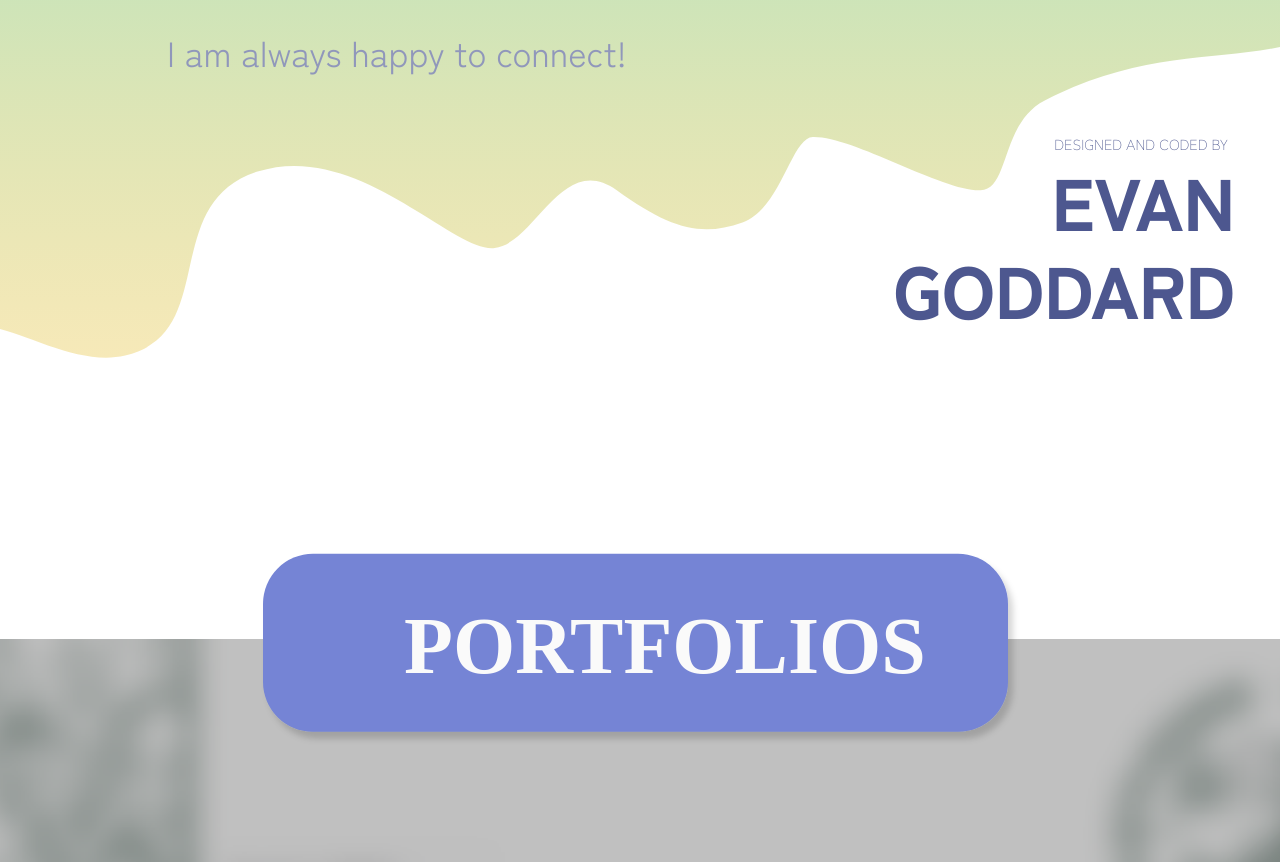
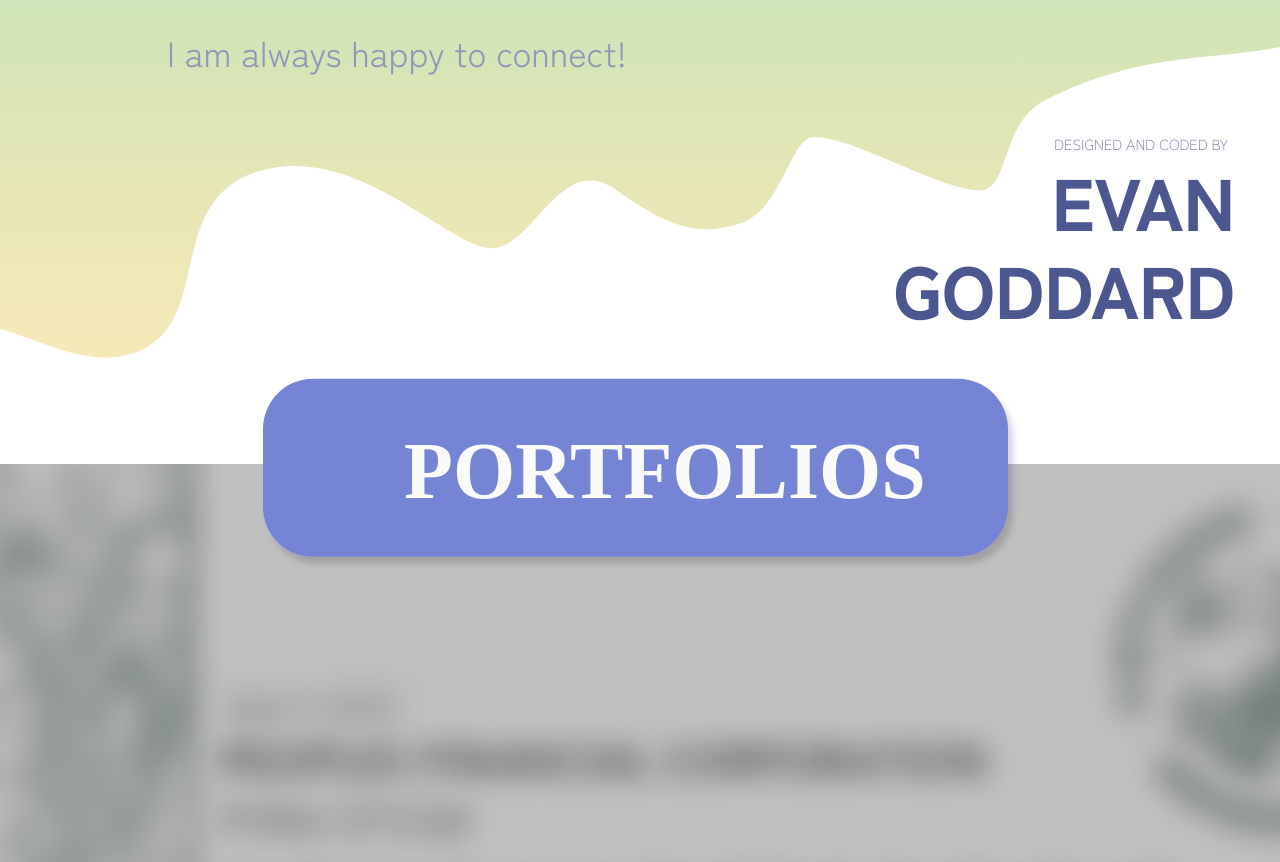
Before and after one commit to egodd/portfolio, a PHP site: page / in a window 1280 px wide. Shown: the part 416-1278 px from the top of the page. Run offline with PHP 8.4, Linux system fonts and the light colour scheme; style sheets or scripts are compiled from the project's sources.

Commit message:
Update style.scss

```diff
--- a/style.scss
+++ b/style.scss
@@ -55,7 +55,7 @@ header {
                 a {
                     display:inline-block;
                     color: #7484D5;
-                    padding: 15px 100px;
+                    padding: 15px 60px;
 
                 }
             }
@@ -123,7 +123,7 @@ header {
     .slider {
         .slide {
             z-index: 0;
-            height: 955px;
+            height: 780px;
             display: flex;
             overflow: visible;
 
```
